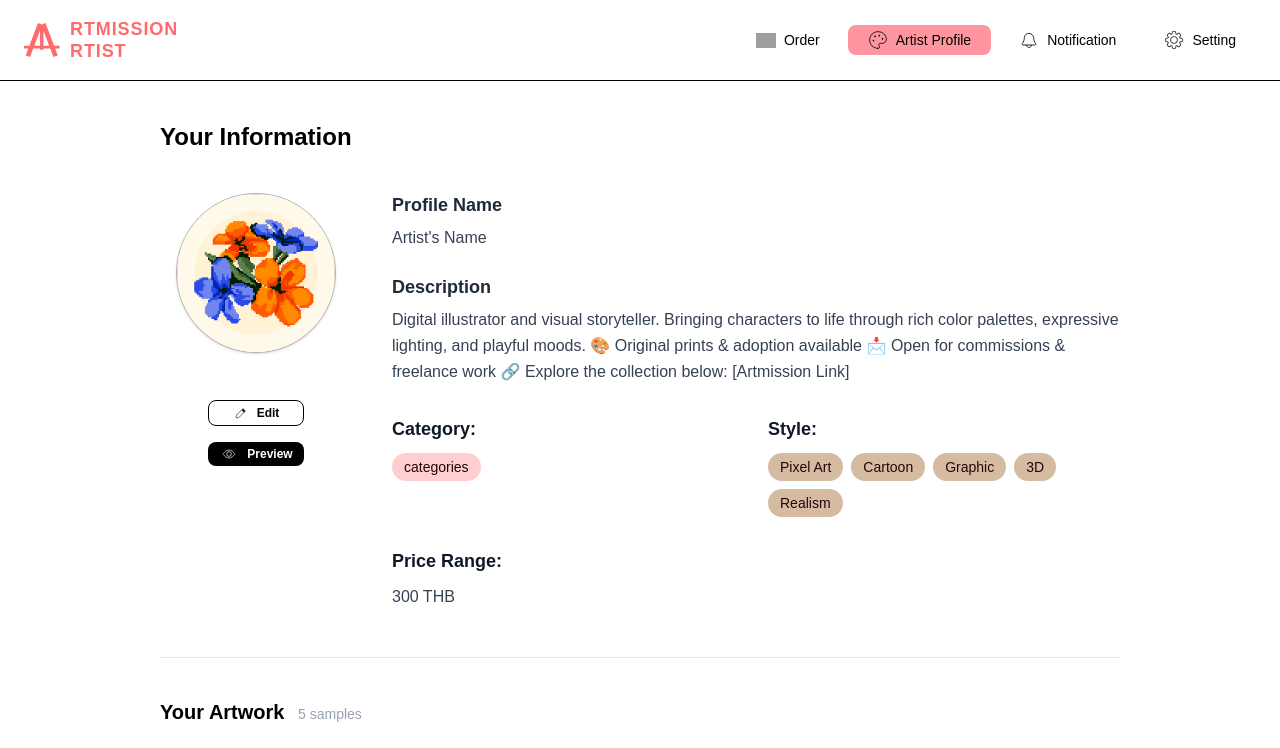
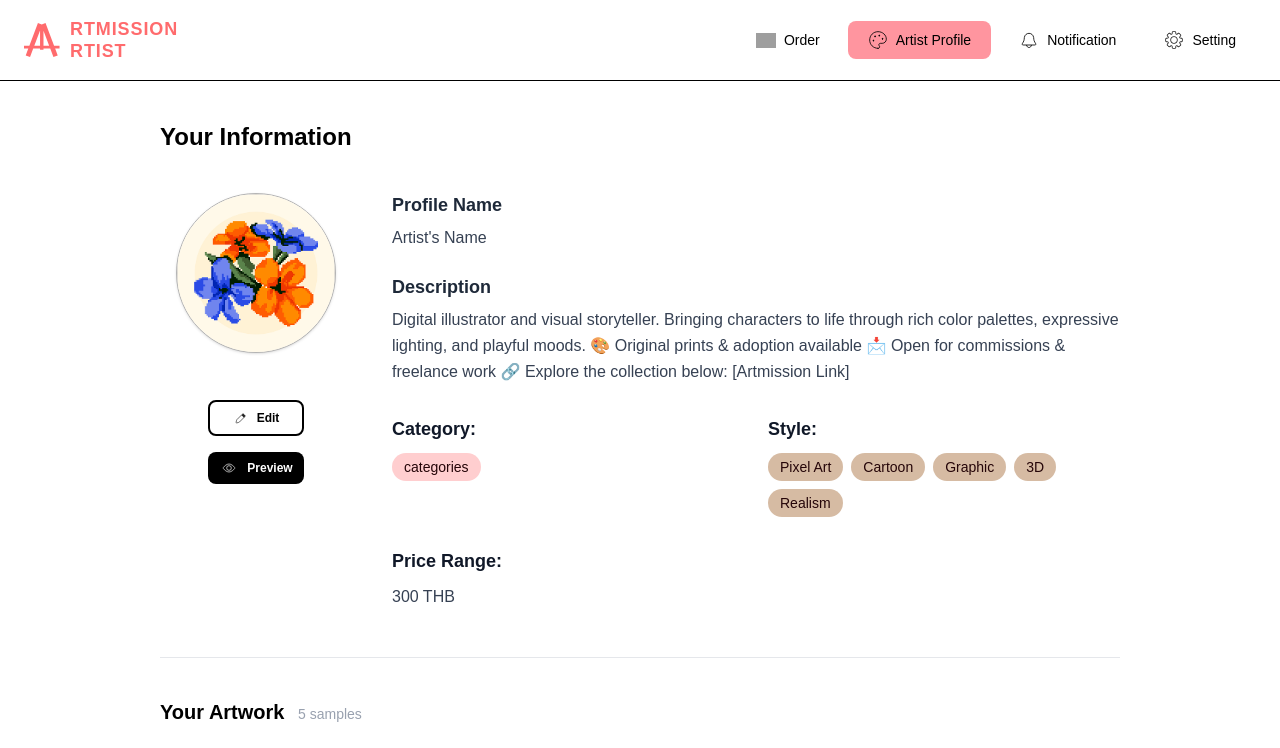
Before and after one commit to AiSiriRak/Artmission, a Next.js app in the folder frontend/: page /artist/1 in a window 1280 px wide. Shown: the top 748 px of the page. Built offline with nearby package versions, Linux system fonts and the light colour scheme; grey boxes are pictures that could not be loaded; a web font is replaced by a local one.

Commit message:
fix: merge button variants and retain icon alignments

```diff
--- a/frontend/src/components/ui/Button.tsx
+++ b/frontend/src/components/ui/Button.tsx
@@ -3,7 +3,7 @@ import type { ButtonHTMLAttributes, ReactNode } from "react";
 interface ButtonProps extends ButtonHTMLAttributes<HTMLButtonElement> {
   children: ReactNode;
   icon?: ReactNode;
-  variant?: "dark" | "light" | "accent-500" | "accent-300" | "transparent" | "error";
+  variant?: "dark" | "light" | "accent-500" | "accent-300" | "transparent" | "error" | "red" | "disable";
 }
 
 export function Button({
@@ -11,21 +11,31 @@ export function Button({
   icon,
   className = "",
   variant = "light",
+  disabled,
   ...props
 }: ButtonProps) {
   const variantClass = {
-    light: "rounded-lg bg-white border px-5 py-1 text-button text-primary-500 hover:bg-neutral-200",
-    dark: "rounded-lg bg-primary-500 px-5 py-1 text-button text-white hover:opacity-80",
-    "accent-500": "rounded-lg bg-accent-500 px-5 py-1 text-button text-white hover:opacity-80",
-    "accent-300": "rounded-lg bg-accent-300 px-5 py-1 text-button text-primary-500 hover:opacity-80",
-    // เพิ่มแบบโปร่งใส (มีแค่ขอบ)
-    "transparent": "rounded-lg bg-transparent border px-5 py-1 text-button text-primary-500 hover:bg-neutral-200",
 
-    // เพิ่มแบบ Error (สีแดง)
-    "error": "rounded-lg bg-error px-5 py-1 text-button text-white hover:opacity-80"
+    light: "bg-white border-2 text-primary-500",
+    dark: "bg-primary-500 text-white",
+    "accent-500": "bg-accent-500 text-white",
+    red: "bg-error border-primary-500 border-2 text-white",
+    disable: "bg-neutral-400 border-2 text-white",
+
+    "accent-300": "bg-accent-300 text-primary-500",
+    transparent: "bg-transparent border text-primary-500",
+    error: "bg-error text-white"
   };
+
+  const currentVariant = disabled ? "disable" : variant;
+
   return (
-    <button {...props} className={`cursor-pointer transition-colors flex items-center justify-center gap-2 ${variantClass[variant]} ${className}`}>
+    <button
+      {...props}
+      disabled={disabled}
+
+      className={`${variantClass[currentVariant]} flex items-center justify-center gap-2 px-5 py-2 rounded-lg text-button transition-colors cursor-pointer hover:brightness-90 ${className}`}
+    >
       {icon && <span>{icon}</span>}
       {children}
     </button>
```
